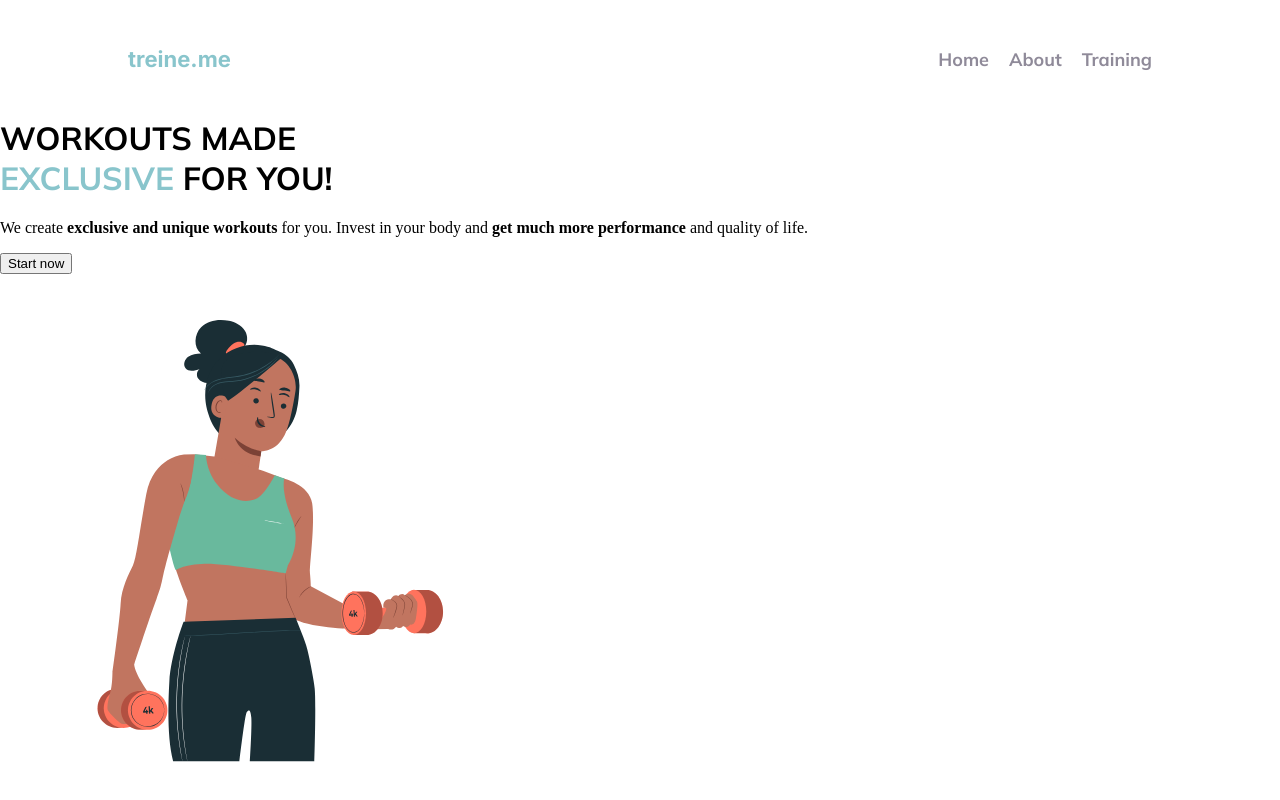
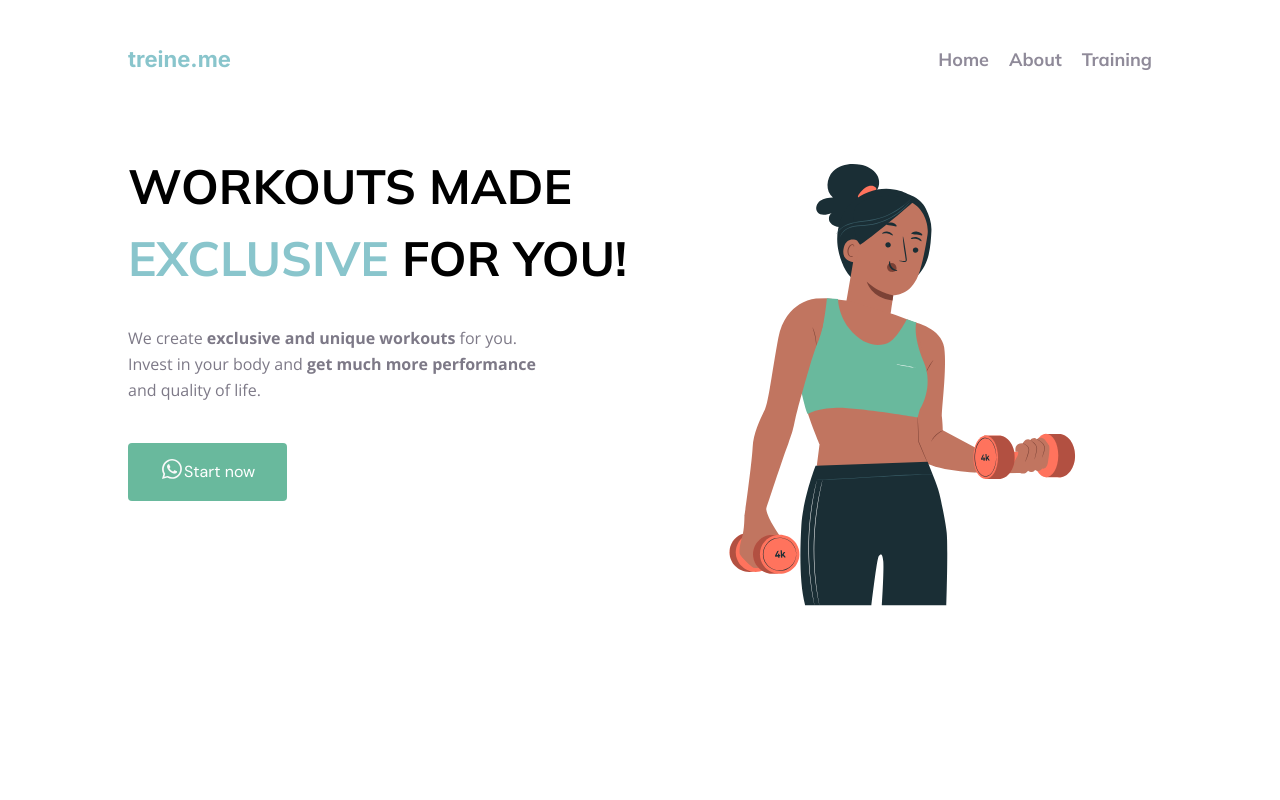
Before and after one commit to capellofabio/treine-me, a plain HTML site: page index.html in a window 1280 px wide. Drawn offline with nearby package versions, Linux system fonts and the light colour scheme.

Commit message:
Adiciona icone do wpp, refatora index.html e estiliza main

```diff
--- a/index.html
+++ b/index.html
@@ -26,8 +26,18 @@
 
     <main>
         <div class="text-wrapper">
-            <h1 class="mulish">WORKOUTS MADE<br><span class="light-blue bold">EXCLUSIVE</span> FOR YOU!</h1>
-            <p>We create <span class="bold">exclusive and unique workouts</span> for you. Invest in your body and <span class="bold">get much more performance</span> and quality of life.</p>
+            <h1 class="mulish">WORKOUTS MADE
+                <br>
+                <span class="light-blue bold">EXCLUSIVE</span> FOR YOU!
+            </h1>
+
+            <p>We create <span class="bold">exclusive and unique workouts</span> for you.
+                <br>
+                Invest in your body and <span class="bold">get much more performance</span>
+                <br>
+                and quality of life.
+            </p>
+
             <button>Start now</button>
         </div>
         <img src="images/woman-lifting.svg" alt="A woman lifting dumbbells">
--- a/styles.css
+++ b/styles.css
@@ -45,3 +45,39 @@ nav ul li a {
 nav ul li a:hover {
     color: #1F1534;
 }
+
+main {
+    display: flex;
+    justify-content: space-between;
+    margin: 0 10vw;
+}
+
+h1 {
+    font-size: 48px;
+    line-height: 150%;
+}
+
+main p {
+    font-family: "Open Sans", sans-serif;
+    font-size: 16px;
+    line-height: 160%;
+    color: #7D7987;
+}
+
+button {
+    background-color: #69B99D;
+    color: white;
+    padding: 14px 32px 15px 32px;
+    font-family: "DM Sans", sans-serif;
+    font-size: 16px;
+    border: none;
+    border-radius: 4px;
+    margin-top: 5vh;
+    display: flex;
+    align-items: center;
+    justify-content: space-around;
+}
+
+button::before {
+    content: url(images/whatsapp-icon.svg);
+}
```
Also changed, not shown: images/whatsapp-icon.svg (added).
